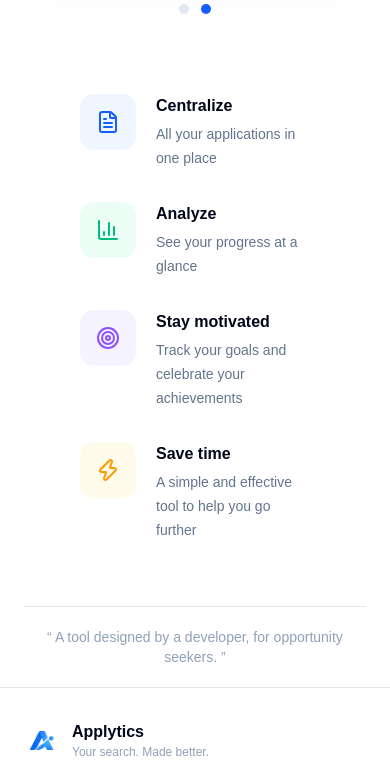
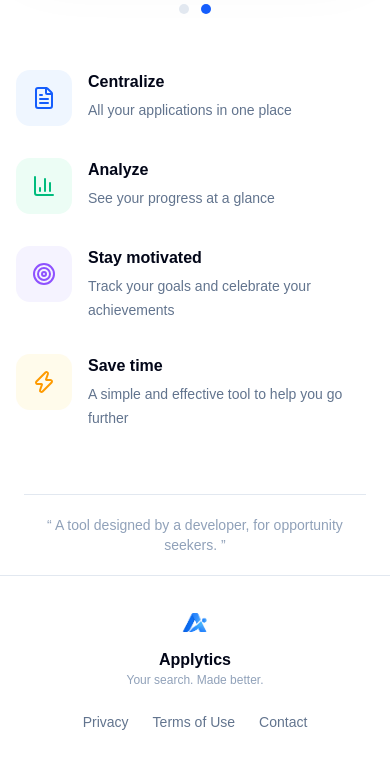
Before and after one commit to mtellal/applytics_v2, a React (Vite) app: page / in a window 390 px wide. Shown: the part 796-1568 px from the top of the page. Built offline with nearby package versions, Linux system fonts and the light colour scheme; no server answers.

Commit message:
style: landing mobile repsonsive

```diff
--- a/src/features/landing/components/FeaturesHighlights.tsx
+++ b/src/features/landing/components/FeaturesHighlights.tsx
@@ -36,12 +36,15 @@ export default function FeatureHighlights() {
   const { t } = useTranslation();
 
   return (
-    <section id="features" className="mt-20 mx-20 grid gap-8 sm:grid-cols-2 lg:grid-cols-4 ">
+    <section
+      id="features"
+      className=" mx-auto mt-14 grid max-w-[1360px] grid-cols-1 gap-8 px-4 sm:grid-cols-2 sm:px-6 lg:mt-20 lg:grid-cols-4 lg:px-10"
+    >
       {features.map((feature) => {
         const Icon = feature.icon;
 
         return (
-          <article key={feature.title} className="flex items-start gap-5 justify-center">
+          <article key={feature.title} className="flex items-start gap-4 ">
             <div
               className={`flex size-14 shrink-0 items-center justify-center rounded-xl ${feature.backgroundClassName}`}
             >
@@ -51,9 +54,7 @@ export default function FeatureHighlights() {
             <div>
               <h2 className="font-semibold">{t(feature.title)}</h2>
 
-              <p className="mt-1 max-w-[200px] text-sm leading-6 text-slate-500">
-                {t(feature.description)}
-              </p>
+              <p className="mt-1 text-sm leading-6 text-slate-500">{t(feature.description)}</p>
             </div>
           </article>
         );
--- a/src/features/landing/components/LandingFooter.tsx
+++ b/src/features/landing/components/LandingFooter.tsx
@@ -6,8 +6,15 @@ export default function LandingFooter() {
 
   return (
     <footer className="border-t border-slate-200">
-      <div className="mx-auto flex max-w-[1360px] flex-col gap-6 px-6 py-8 sm:flex-row sm:items-center sm:justify-between lg:px-10">
-        <div className="flex items-center gap-3">
+      <div
+        className="
+          mx-auto flex max-w-[1360px] flex-col items-center gap-6
+          px-4 py-7
+          sm:flex-row sm:justify-between sm:px-6 sm:py-8
+          lg:px-10
+        "
+      >
+        <div className="flex flex-col items-center gap-2 text-center sm:flex-row sm:gap-3 sm:text-left">
           <img src={logo} alt="Applytics" className="size-9" />
 
           <div>
@@ -17,16 +24,16 @@ export default function LandingFooter() {
           </div>
         </div>
 
-        <nav className="flex flex-wrap gap-7 text-sm text-slate-500">
-          <a href="#" className="hover:text-slate-900">
+        <nav className="flex flex-wrap justify-center gap-x-6 gap-y-3 text-sm text-slate-500 sm:justify-end sm:gap-7">
+          <a href="#" className="transition-colors hover:text-slate-900">
             {t('landing.footer.privacy')}
           </a>
 
-          <a href="#" className="hover:text-slate-900">
+          <a href="#" className="transition-colors hover:text-slate-900">
             {t('landing.footer.terms')}
           </a>
 
-          <a href="#" className="hover:text-slate-900">
+          <a href="#" className="transition-colors hover:text-slate-900">
             {t('landing.footer.contact')}
           </a>
         </nav>
```
